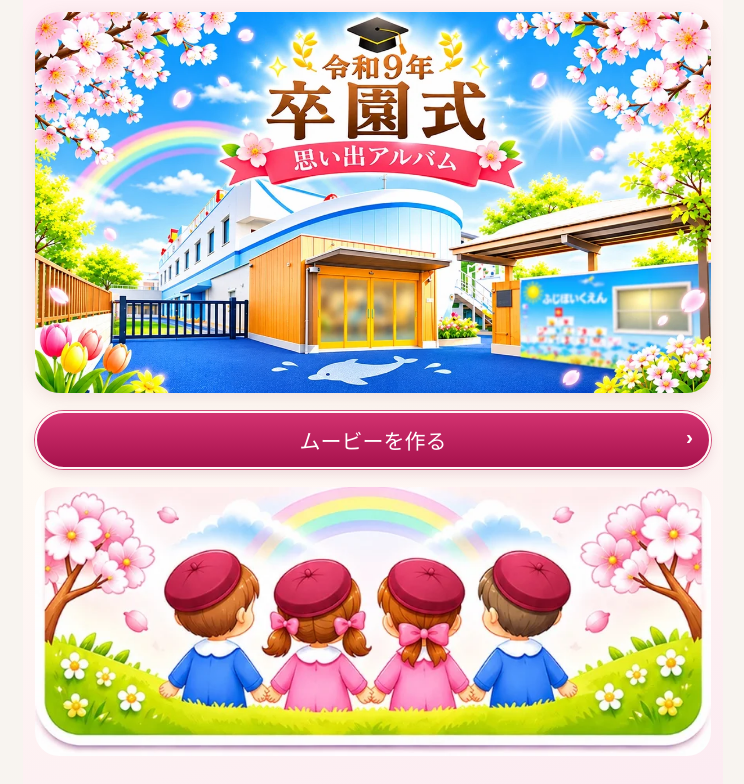
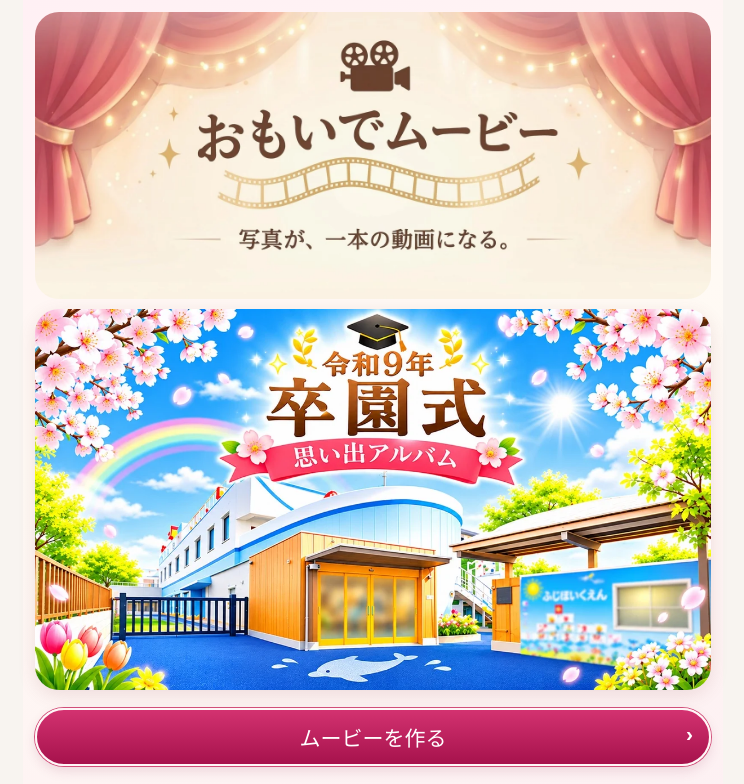
Before and after one commit to k5wvk4n6pt-web/omoide-theater-demo, a React (Vite) app: page / in a window 1280 px wide. Shown: the top 784 px of the page, without its empty margins (267-1011 px from the left). Built offline with nearby package versions, Linux system fonts and the light colour scheme; a web font is replaced by a local one.

Commit message:
Use the supplied Omoide Movie title banner

```diff
--- a/src/App.tsx
+++ b/src/App.tsx
@@ -449,8 +449,10 @@ useEffect(()=>{if(!playing)stopMusic()},[playing]);
 useEffect(()=>{if(!playing)return;const isVideo=phase==='photos'&&photos[playIndex]?.kind==='video';const pause=pauseBgmDuringVideo&&isVideo;if(audioRef.current){if(pause)audioRef.current.pause();else void audioRef.current.play().catch(()=>{})}if(soundCtx.current){if(pause)void soundCtx.current.suspend();else void soundCtx.current.resume()}},[playing,phase,playIndex,pauseBgmDuringVideo,photos]);
 
 
-return <main className={step==='home'?'theaterHome':'theaterEditor'}>{step!=='home'?<header><img className="homeArtwork" src={import.meta.env.BASE_URL+'home_header.jpg'} alt="おもいでシアター" onLoad={e=>e.currentTarget.classList.add('loaded')}/><div className="homeCurtain left"/><div className="homeCurtain right"/><div className="brand"><span className="homeCamera">🎥</span>おもいでシアター</div><div className="subtitle">写真が、一本の映画になる。</div></header>:null}
+const titleBanner = new URL('../omoide-movie-title.webp', import.meta.url).href;
+return <main className={step==='home'?'theaterHome':'theaterEditor'}>{step!=='home'?<header><img className="homeArtwork" src={titleBanner} width={1584} height={672} alt="おもいでムービー。写真が、一本の動画になる。" onLoad={e=>e.currentTarget.classList.add('loaded')}/><div className="homeCurtain left"/><div className="homeCurtain right"/><div className="brand"><span className="homeCamera">🎥</span>おもいでムービー</div><div className="subtitle">写真が、一本の動画になる。</div></header>:null}
 {step==='home'?<section className="graduationHome">
+  <img className="movieTitleBanner" src={titleBanner} width={1584} height={672} alt="おもいでムービー。写真が、一本の動画になる。"/>
   <picture>
     <source media="(min-width: 620px)" srcSet={import.meta.env.BASE_URL+'artwork/graduation-wide.webp'} width={1200} height={677}/>
     <img className="graduationCover" src={import.meta.env.BASE_URL+'artwork/graduation-masthead.webp'} width={865} height={778} alt="桜と虹に囲まれたふじほいくえんの卒園ムービー" fetchPriority="high"/>
--- a/src/style.css
+++ b/src/style.css
@@ -351,3 +351,11 @@ input[type="file"][hidden]{display:none!important}
 .graduationHome .projectDetail small { color: #69515a; }
 .graduationHome .projectButtons button { min-height: 44px; margin-right: 0; }
 .graduationHome button:focus-visible { outline: 3px solid #1374a2; outline-offset: 3px; }
+
+.movieTitleBanner {
+  display: block;
+  width: 100%;
+  height: auto;
+  margin-bottom: 10px;
+  border-radius: clamp(12px, 3vw, 24px);
+}
```
Also changed, not shown: omoide-movie-title.webp (added).
